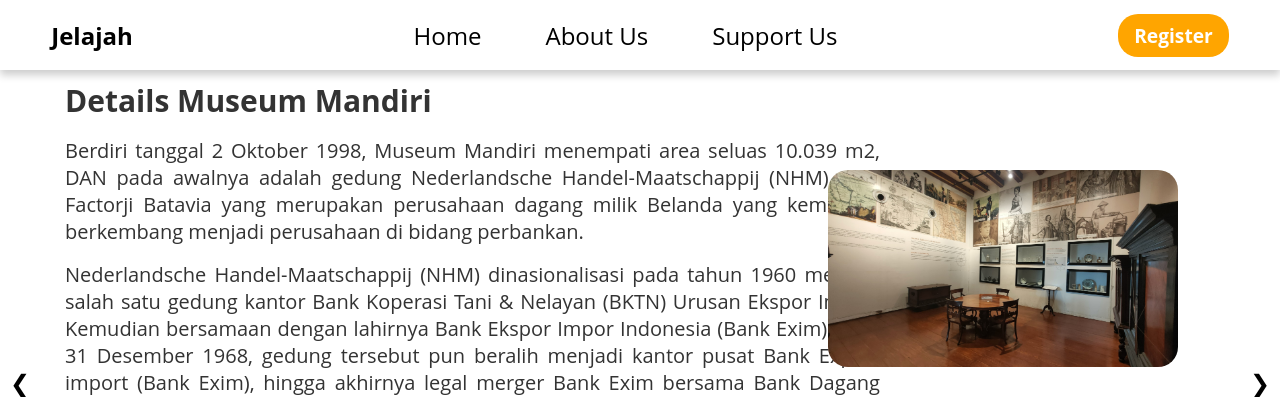
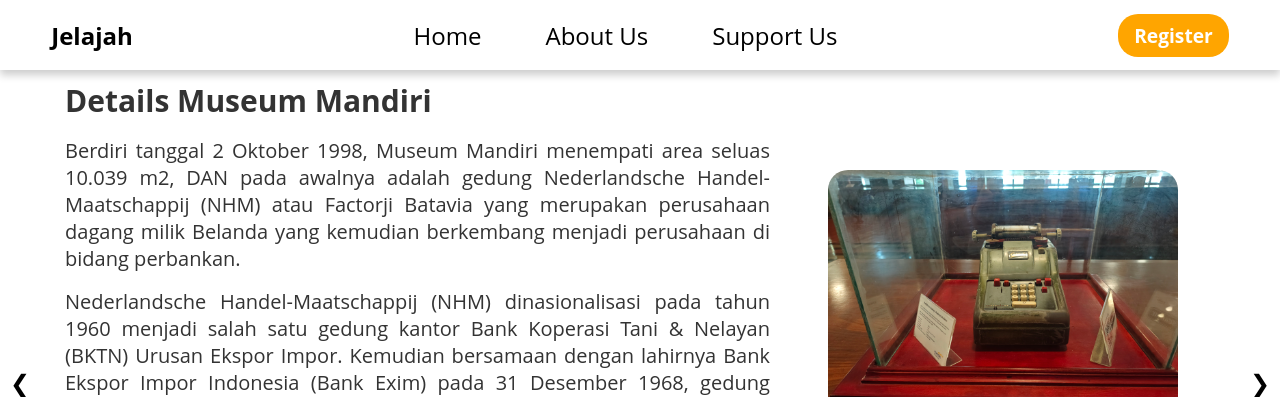
Before and after one commit to D9theCoder/Jelajah, a Django app: page /tour/mandiri/ in a window 1280 px wide. Shown: the top 397 px of the page. Run offline with Django 5.2, Linux system fonts and the light colour scheme.

Commit message:
GTW INI APAAN

```diff
--- a/myproject/static/css/fatahillah.css
+++ b/myproject/static/css/fatahillah.css
@@ -138,6 +138,7 @@
     color: #333;
     margin-bottom: 1rem;
     max-width: 900px;
+    padding-right: 50px;
 }
 
 .text p {
@@ -237,9 +238,9 @@
 }
 
 
-@media (max-width: 1400px) {
+@media (max-width: 1500px) {
     .text {
-        padding-right: 370px; /* Adjust padding to make space for images */
+        padding-right: 500px;
     }
 
     .text .images {
--- a/myproject/static/css/mandiri.css
+++ b/myproject/static/css/mandiri.css
@@ -145,6 +145,7 @@
     color: #333;
     margin-top: 1rem;
     max-width: 900px;
+    padding-right: 10px;
 }
 
 .start_btn {
@@ -189,9 +190,14 @@
     top: 400px;
 }
 
-@media (max-width: 1400px) {
-    .text{
-        padding-right: 400px;
+@media (max-width: 1500px) {
+    .text {
+        padding-right: 500px;
+    }
+
+    .text .images {
+        position: sticky;
+        top: 20px;
     }
 }
 
--- a/myproject/tour/templates/tour/fatahillah.html
+++ b/myproject/tour/templates/tour/fatahillah.html
@@ -37,8 +37,5 @@
             </button>
         </div>
     </div>
+    <script src="{% static 'js/Fatahillah.js' %}"></script>
 {% endblock %}
-
-{% block scripts %}
-<script src="{% static 'js/Fatahillah.js' %}"></script>
-{% endblock %}
--- a/myproject/tour/templates/tour/mandiri.html
+++ b/myproject/tour/templates/tour/mandiri.html
@@ -36,12 +36,9 @@
             </button>
         </div>
         <div class="images">
-            <img class="mandiri1" src="{% static 'images/tour/info1_fatahillah.jpeg' %}">
-            <img class="mandiri2" src="{% static 'images/tour/info2_fatahillah.jpeg' %}">
+            <img class="mandiri1" src="{% static 'images/tour/info1_mandiri.jpg' %}">
+            <img class="mandiri2" src="{% static 'images/tour/info2_mandiri.jpg' %}">
         </div>
     </div>
+    <script src="{% static 'js/mandiri.js' %}"></script>
 {% endblock %}
-
-{% block scripts %}
-<script src="{% static 'js/mandiri.js' %}"></script>
-{% endblock %}
```
Also changed, not shown: myproject/static/css/bankindonesia.css (+8 -3 lines), myproject/tour/templates/tour/bankindonesia.html (+3 -6 lines), myproject/static/images/tour/Info2_BankIndonesia.jpg (added), myproject/static/images/tour/info1_BankIndonesia.jpg (added), myproject/static/images/tour/info1_mandiri.jpg (added), myproject/static/js/about.js (line endings or trailing spaces), 1 other file.
